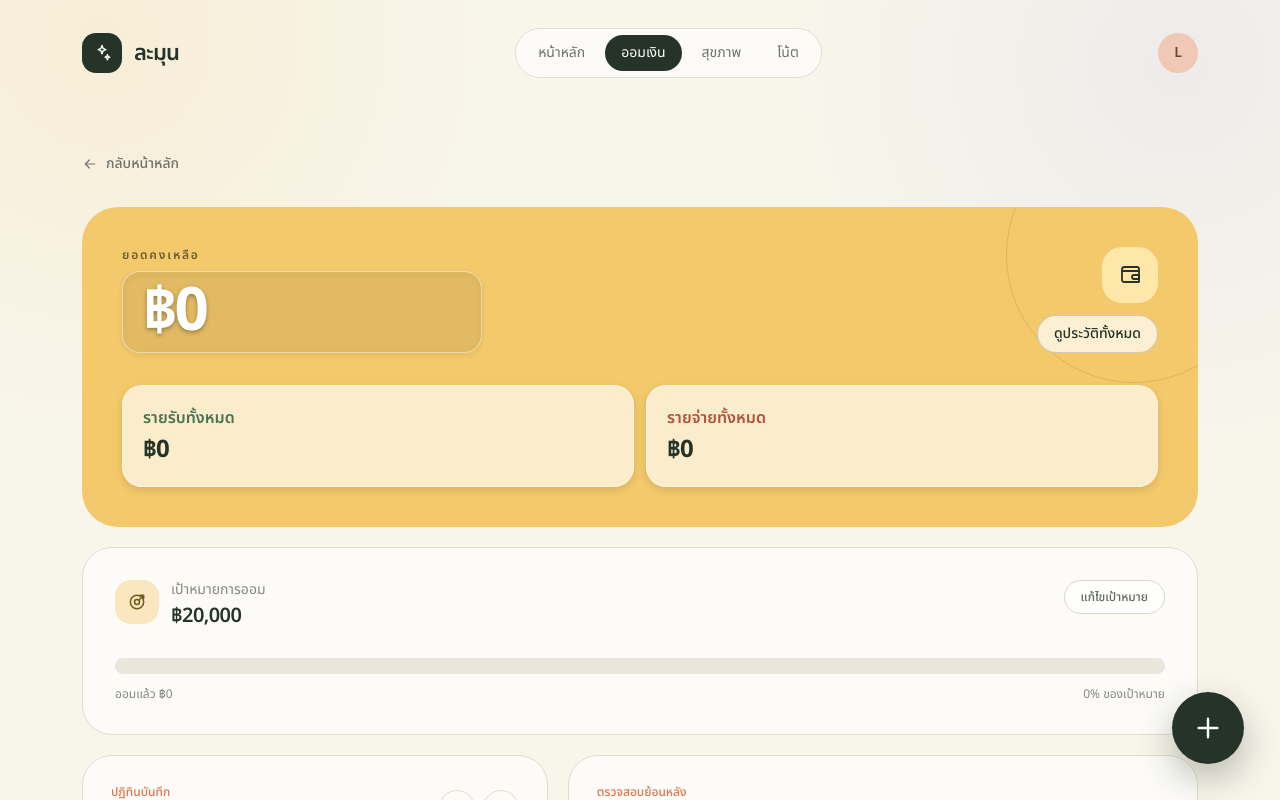
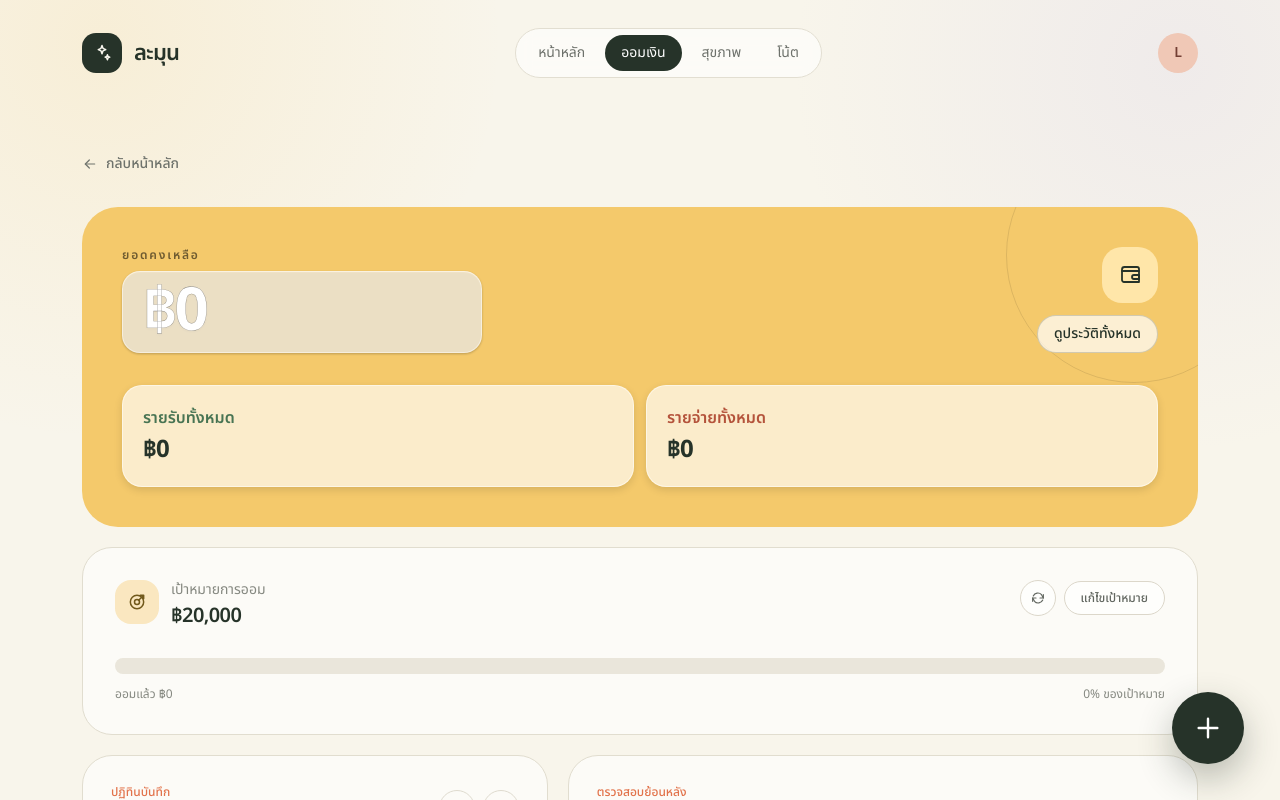
Before and after one commit to smmm1/money102, a React (Vite) app: page / in a window 1280 px wide. Both pictures are taken after a click on the button "ออมเงิน". Shown: the top 800 px of the page. Built offline with nearby package versions, Linux system fonts and the light colour scheme.

Commit message:
Match balance frame background and add goal progress reset

```diff
--- a/src/SavingsPage.tsx
+++ b/src/SavingsPage.tsx
@@ -13,7 +13,7 @@ function MoneyIcon({
   name,
   className = "h-5 w-5",
 }: {
-  name: "arrow" | "plus" | "wallet" | "target" | "calendar" | "close"
+  name: "arrow" | "plus" | "wallet" | "target" | "calendar" | "close" | "reset"
   className?: string
 }) {
   const paths: Record<typeof name, ReactNode> = {
@@ -44,6 +44,13 @@ function MoneyIcon({
       </>
     ),
     close: <path d="m6 6 12 12M18 6 6 18" />,
+    reset: (
+      <>
+        <path d="M20 7v5h-5" />
+        <path d="M4.9 9a7.5 7.5 0 0 1 12.4-2L20 12M4 17v-5h5" />
+        <path d="M19.1 15a7.5 7.5 0 0 1-12.4 2L4 12" />
+      </>
+    ),
   }
 
   return (
@@ -253,6 +260,9 @@ export default function SavingsPage({ onBack }: { onBack: () => void }) {
   const [goal, setGoal] = useState(
     () => Number(localStorage.getItem("lamoon-saving-goal")) || 20000,
   )
+  const [goalStartBalance, setGoalStartBalance] = useState(
+    () => Number(localStorage.getItem("lamoon-saving-goal-start-balance")) || 0,
+  )
   const [goalDraft, setGoalDraft] = useState(String(goal))
   const [goalTitle, setGoalTitle] = useState(() => localStorage.getItem("lamoon-saving-goal-title") || "เป้าหมายการออม")
   const [goalTitleDraft, setGoalTitleDraft] = useState(goalTitle)
@@ -274,7 +284,8 @@ export default function SavingsPage({ onBack }: { onBack: () => void }) {
     .filter((transaction) => transaction.type === "expense")
     .reduce((sum, transaction) => sum + transaction.amount, 0)
   const balance = income - expense
-  const goalProgress = Math.max(0, Math.min((balance / goal) * 100, 100))
+  const goalSavings = Math.max(0, balance - goalStartBalance)
+  const goalProgress = Math.max(0, Math.min((goalSavings / goal) * 100, 100))
 
   const saveTransaction = (
     transaction: Omit<Transaction, "id" | "createdAt">,
@@ -362,7 +373,7 @@ export default function SavingsPage({ onBack }: { onBack: () => void }) {
             <p className="mb-2 text-xs font-semibold uppercase tracking-[0.15em] text-black/55">
               ยอดคงเหลือ
             </p>
-            <h1 className="inline-block min-w-[260px] rounded-[18px] border border-white/45 bg-black/[0.06] px-4 py-2 text-4xl font-extrabold tracking-[-0.055em] text-white drop-shadow-[0_2px_2px_rgba(0,0,0,0.35)] md:min-w-[360px] md:px-5 md:py-2.5 md:text-6xl">
+            <h1 className="inline-block min-w-[260px] rounded-[18px] border border-white/45 bg-white/65 px-4 py-2 text-4xl font-extrabold tracking-[-0.055em] text-white drop-shadow-[0_1px_1px_rgba(0,0,0,0.3)] md:min-w-[360px] md:px-5 md:py-2.5 md:text-6xl" style={{ WebkitTextStroke: "0.35px rgba(0,0,0,0.45)" }}>
               {formatMoney.format(balance)}
             </h1>
           </div>
@@ -400,7 +411,21 @@ export default function SavingsPage({ onBack }: { onBack: () => void }) {
               </p>
             </div>
           </div>
-          <button onClick={() => { setGoalTitleDraft(goalTitle); setGoalDraft(String(goal)); setEditingGoal(true) }} className="rounded-full border border-[#DCD7CA] bg-white/70 px-4 py-2 text-xs font-medium text-[#626760] transition hover:bg-[#F7F0D9]">แก้ไขเป้าหมาย</button>
+          <div className="flex items-center gap-2">
+            <button
+              type="button"
+              onClick={() => {
+                setGoalStartBalance(balance)
+                localStorage.setItem("lamoon-saving-goal-start-balance", String(balance))
+              }}
+              aria-label="รีเซ็ตความคืบหน้าเป้าหมาย"
+              title="รีเซ็ตความคืบหน้าเป้าหมาย"
+              className="grid h-9 w-9 place-items-center rounded-full border border-[#DCD7CA] bg-white/70 text-[#626760] transition hover:bg-[#F7F0D9]"
+            >
+              <MoneyIcon name="reset" className="h-4 w-4" />
+            </button>
+            <button onClick={() => { setGoalTitleDraft(goalTitle); setGoalDraft(String(goal)); setEditingGoal(true) }} className="rounded-full border border-[#DCD7CA] bg-white/70 px-4 py-2 text-xs font-medium text-[#626760] transition hover:bg-[#F7F0D9]">แก้ไขเป้าหมาย</button>
+          </div>
         </div>
         <div className="relative h-4 overflow-hidden rounded-full bg-[#EAE6DB]">
           <div
@@ -409,7 +434,7 @@ export default function SavingsPage({ onBack }: { onBack: () => void }) {
           />
         </div>
         <div className="mt-3 flex justify-between text-xs text-[#858880]">
-          <span>ออมแล้ว {formatMoney.format(Math.max(balance, 0))}</span>
+          <span>ออมแล้ว {formatMoney.format(goalSavings)}</span>
           <span>{Math.round(goalProgress)}% ของเป้าหมาย</span>
         </div>
       </section>
```
